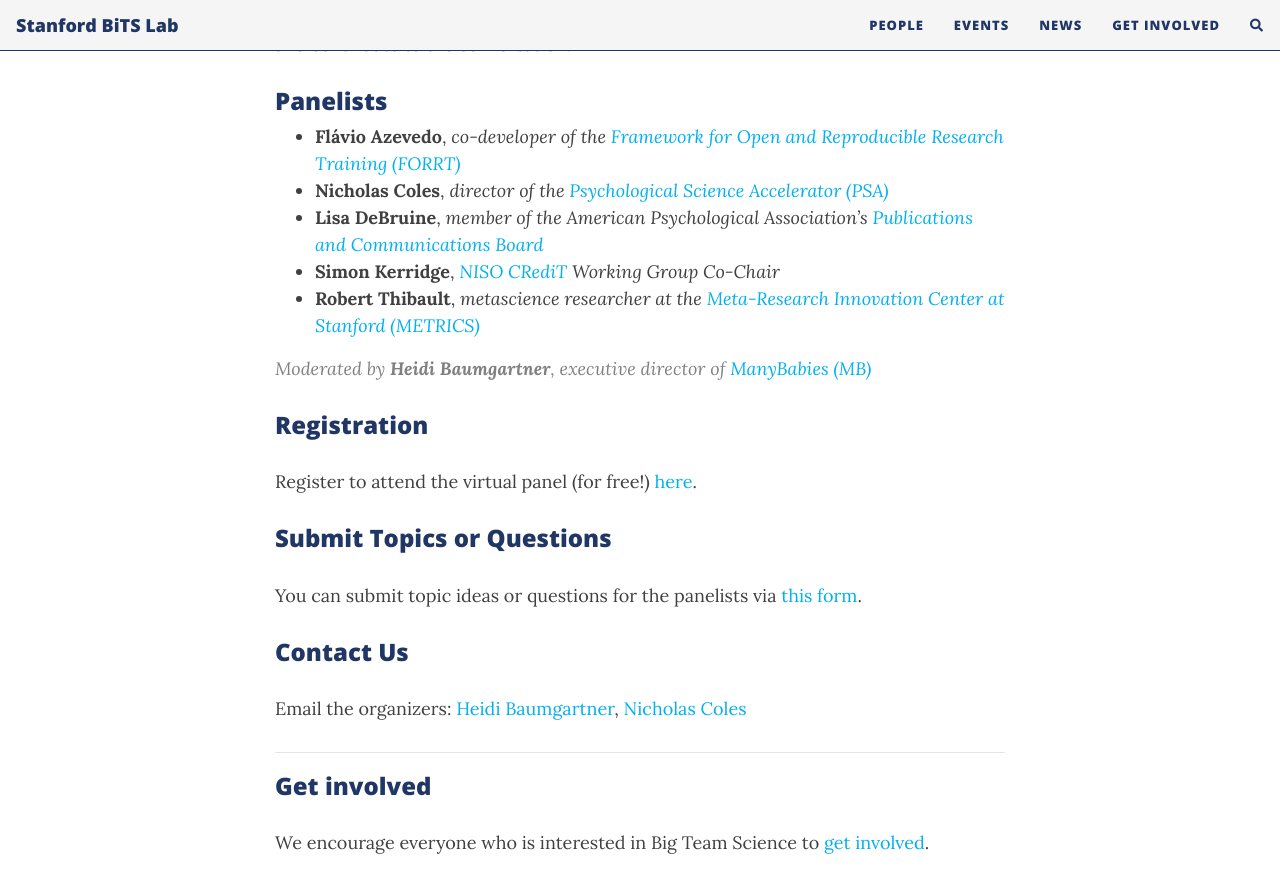
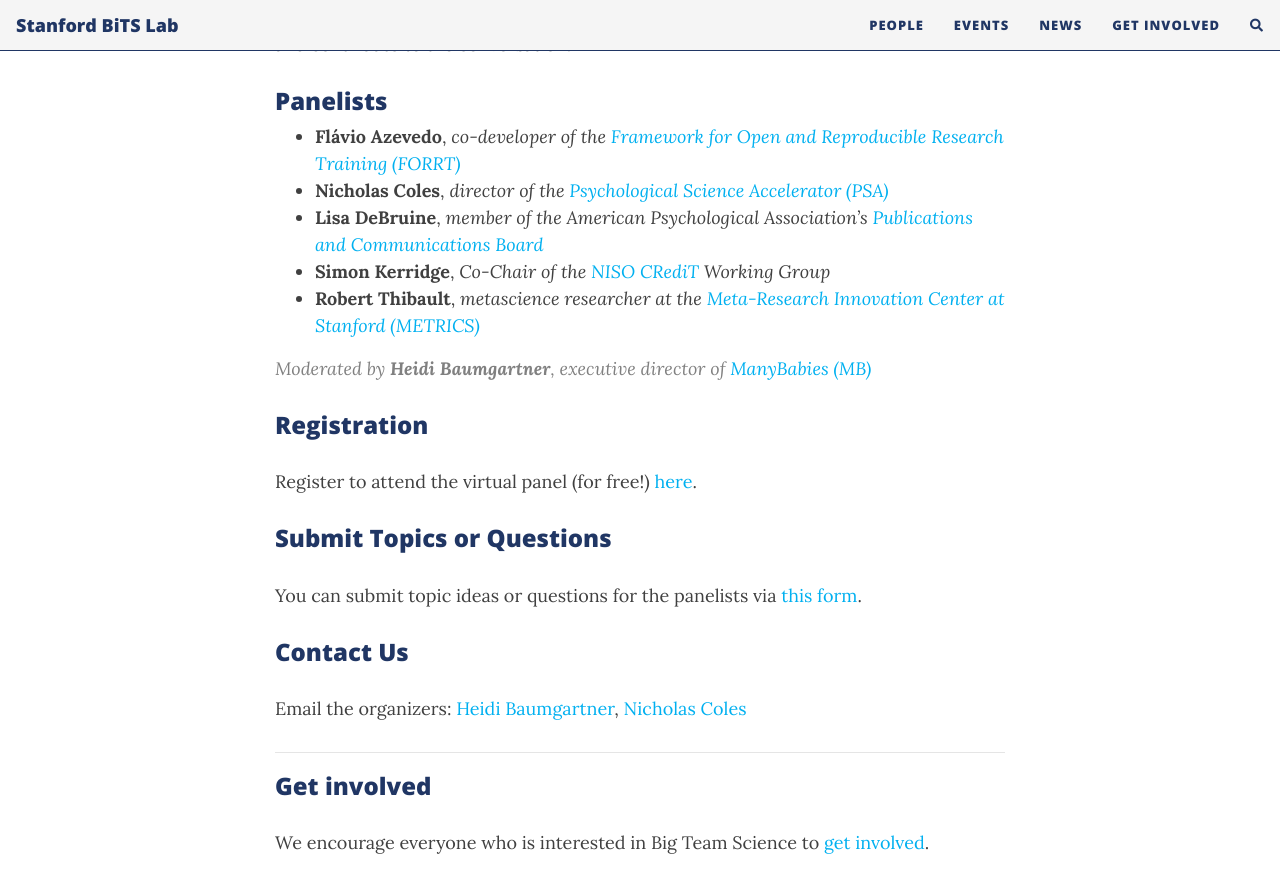
Before and after one commit to heidibaum/bigteamsciencelab.github.io, a Jekyll site: the page built from events.md, in a window 1280 px wide and 900 px high, scrolled down 1155 px. Shown: the top 893 px of the window. Built offline with Jekyll 4.4.1, drawn with Linux system fonts in a browser that asks for light colours; nearby versions of some CDN libraries; comment, search, counter and statistics services are not loaded.

Commit message:
Update events.md

```diff
--- a/events.md
+++ b/events.md
@@ -19,7 +19,7 @@
 * **Flávio Azevedo**, *co-developer of the [Framework for Open and Reproducible Research Training (FORRT)](https://forrt.org)*
 * **Nicholas Coles**, *director of the [Psychological Science Accelerator (PSA)](https://psysciacc.org/)*
 * **Lisa DeBruine**, *member of the American Psychological Association’s [Publications and Communications Board](https://www.apa.org/about/governance/bdcmte/publication)*
-* **Simon Kerridge**, *[NISO CRediT](http://credit.niso.org) Working Group Co-Chair*
+* **Simon Kerridge**, *Co-Chair of the [NISO CRediT](http://credit.niso.org) Working Group*
 * **Robert Thibault**, *metascience researcher at the [Meta-Research Innovation Center at Stanford (METRICS)](https://metrics.stanford.edu/)*
 
 >Moderated by **Heidi Baumgartner**, *executive director of [ManyBabies (MB)](https://manybabies.github.io/)*
```
